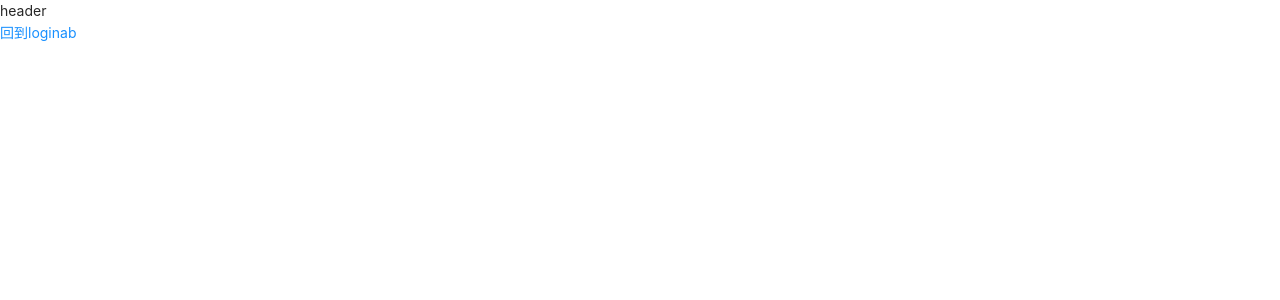
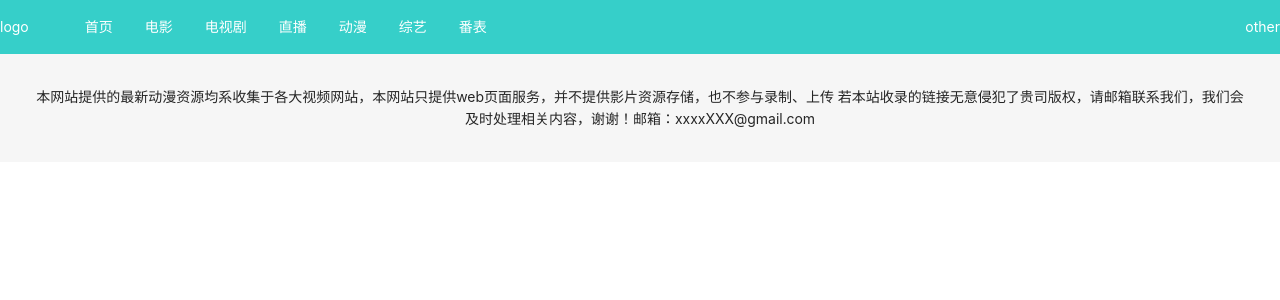
Before and after one commit to hp-studio/KliVideo, a React (Create React App) app in the folder client/easy_video_site/: page / in a window 1280 px wide. Shown: the top 300 px of the page. Built offline with nearby package versions, Linux system fonts and the light colour scheme.

Commit message:
添加Header组件和页面路由

```diff
--- a/client/easy_video_site/src/pages/home/Home.tsx
+++ b/client/easy_video_site/src/pages/home/Home.tsx
@@ -4,6 +4,7 @@ import {changeSubtitle} from '../../store/actions';
 import {RouterContainer} from '../../router';
 
 import {Header} from './header';
+import {Copyright} from './copyright';
 
 export const Home: React.FC = props => {
     const dispatch = useDispatch();
@@ -14,10 +15,8 @@ export const Home: React.FC = props => {
     return (
         <div>
             <Header />
-            <a href='#/login'>回到login</a>
-            <a href='#/a'>a</a>
-            <a href='#/b'>b</a>
             <RouterContainer page='home' />
+            <Copyright />
         </div>
     );
 };
--- /dev/null
+++ b/client/easy_video_site/src/pages/home/copyright/Copyright.scss
@@ -0,0 +1,5 @@
+.copyright {
+    background-color: #f6f6f6;
+    text-align: center;
+    padding: 2rem;
+}
--- /dev/null
+++ b/client/easy_video_site/src/pages/home/copyright/Copyright.tsx
@@ -0,0 +1,11 @@
+import React from 'react';
+import './Copyright.scss';
+
+export const Copyright: React.FC = () => {
+    return (
+        <div className='copyright'>
+            本网站提供的最新动漫资源均系收集于各大视频网站，本网站只提供web页面服务，并不提供影片资源存储，也不参与录制、上传
+            若本站收录的链接无意侵犯了贵司版权，请邮箱联系我们，我们会及时处理相关内容，谢谢！邮箱：xxxxXXX@gmail.com
+        </div>
+    );
+};
--- /dev/null
+++ b/client/easy_video_site/src/pages/home/copyright/index.ts
@@ -0,0 +1 @@
+export * from './Copyright';
--- /dev/null
+++ b/client/easy_video_site/src/pages/home/header/Header.scss
@@ -0,0 +1,24 @@
+.header {
+    display: flex;
+    align-items: center;
+    background-color: #36cfc9;
+    color: #fff;
+    .logo {
+    }
+    .navigator {
+        flex: 1;
+        display: flex;
+        margin: 0;
+        .navigatorItem {
+            // width: 5rem;
+            text-align: center;
+            padding: 1rem;
+            list-style: none;
+            cursor: pointer;
+            color: #fff;
+        }
+        .navigatorItem:hover {
+            background-color: #08979c;
+        }
+    }
+}
--- a/client/easy_video_site/src/pages/home/header/Header.tsx
+++ b/client/easy_video_site/src/pages/home/header/Header.tsx
@@ -1,5 +1,29 @@
 import React from 'react';
+import {Menu, Avatar} from 'antd';
+import {UserOutlined} from '@ant-design/icons';
+import {Link} from 'react-router-dom';
+import './Header.scss';
 
 export const Header: React.FC = props => {
-    return <div>header</div>;
+    return (
+        <div className='header'>
+            <div className='logo'>logo</div>
+            <ul className='navigator'>
+                <Link to='/'>
+                    <li className='navigatorItem'>首页</li>
+                </Link>
+                <Link to='/a'>
+                    <li className='navigatorItem'>电影</li>
+                </Link>
+                <Link to='/b'>
+                    <li className='navigatorItem'>电视剧</li>
+                </Link>
+                <li className='navigatorItem'>直播</li>
+                <li className='navigatorItem'>动漫</li>
+                <li className='navigatorItem'>综艺</li>
+                <li className='navigatorItem'>番表</li>
+            </ul>
+            <div className='other'>other</div>
+        </div>
+    );
 };
--- a/client/easy_video_site/src/utils/router.ts
+++ b/client/easy_video_site/src/utils/router.ts
@@ -1,3 +1,5 @@
 export const toNotFound = () => {
     console.log('toNotFound');
 };
+
+const toA = router => {};
```
